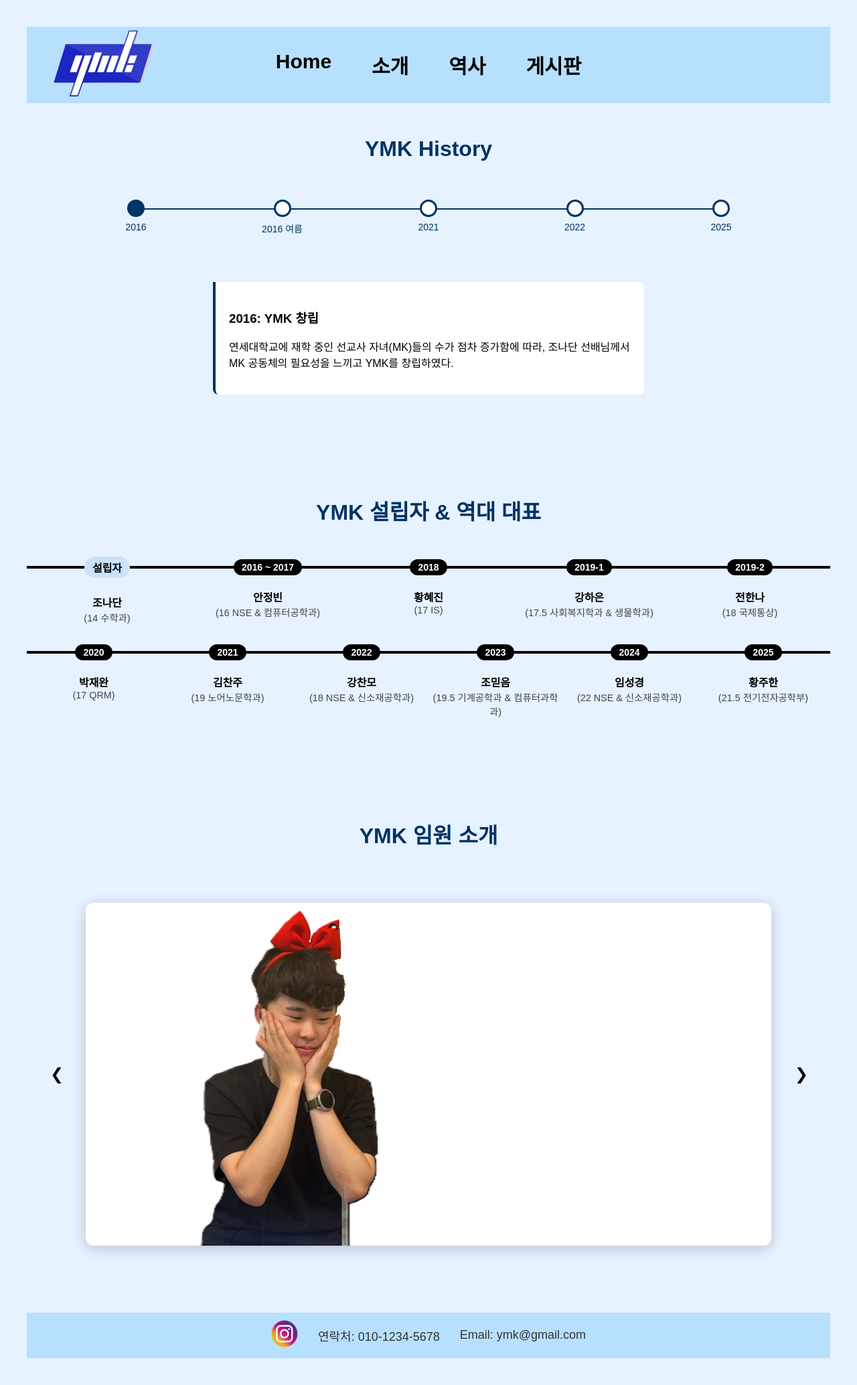
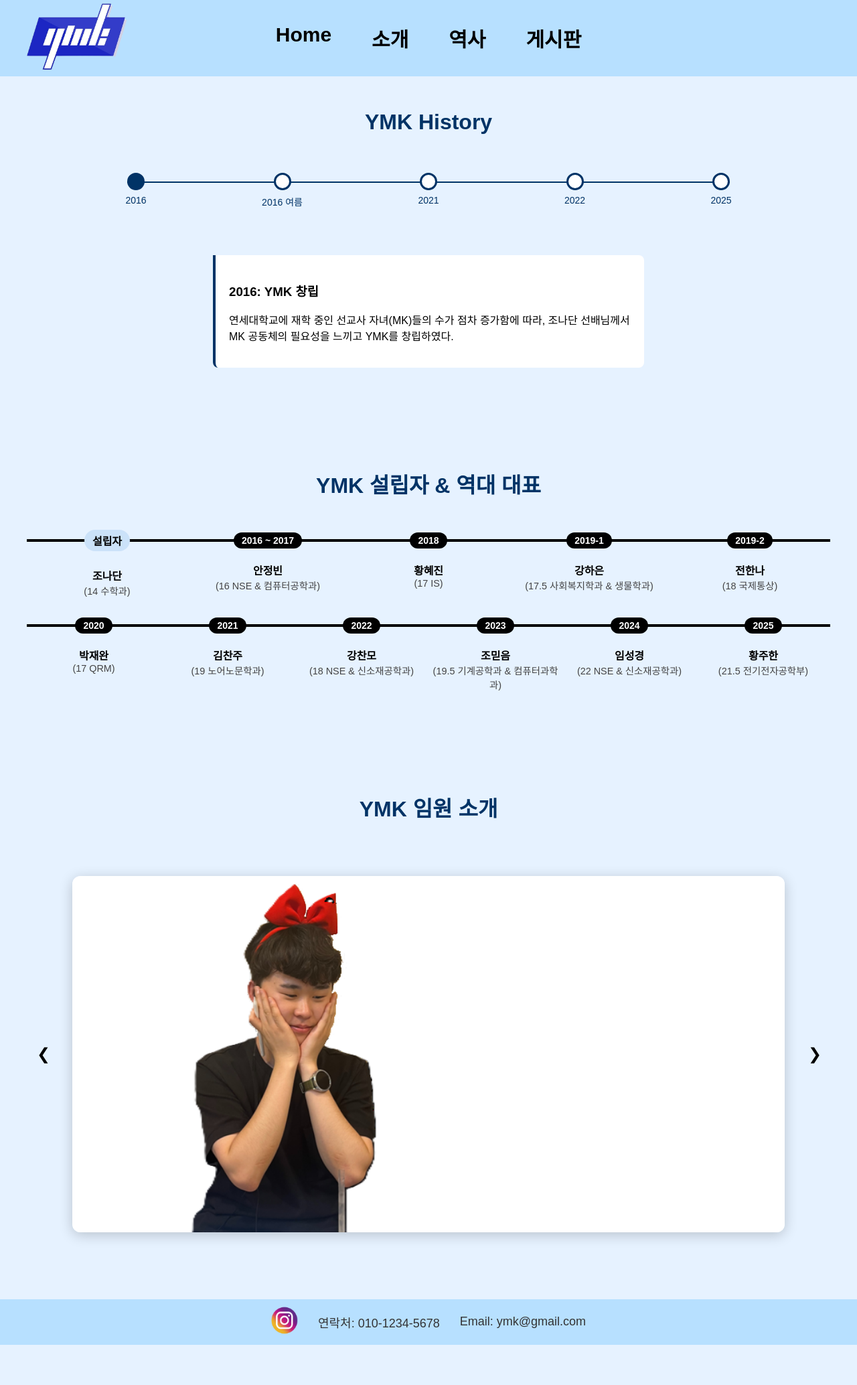
Before and after one commit to davidko0616/web_programming_project, a Flask app: page /history in a window 1280 px wide. Shown: the whole page at 67% size. After the commit the page ends 2008 px from the top, so only its background shows below. Run offline with Flask 3, Linux system fonts and the light colour scheme; some libraries are stand-ins or nearby versions; some web fonts are replaced.

Commit message:
minor changes in history.css

```diff
--- a/static/history.css
+++ b/static/history.css
@@ -124,9 +124,9 @@ h1 {
 }
 
 body {
-      font-family: Arial, sans-serif;
-      background: #e6f2ff;
-      padding: 40px;
+  font-family: "Malgun Gothic ", "Apple SD Gothic Neo", "Noto Sans KR", sans-serif;
+  font-optical-sizing: auto;      background: #e6f2ff;
+      padding: 0px;
     }
     .timeline {
       position: relative;
```
